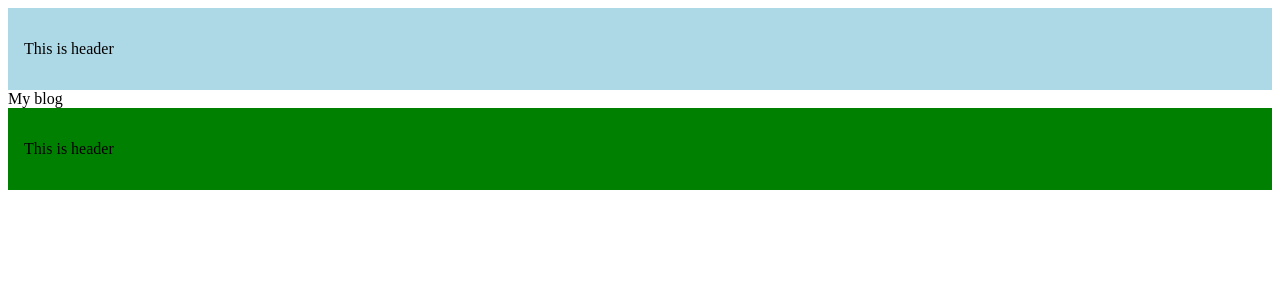
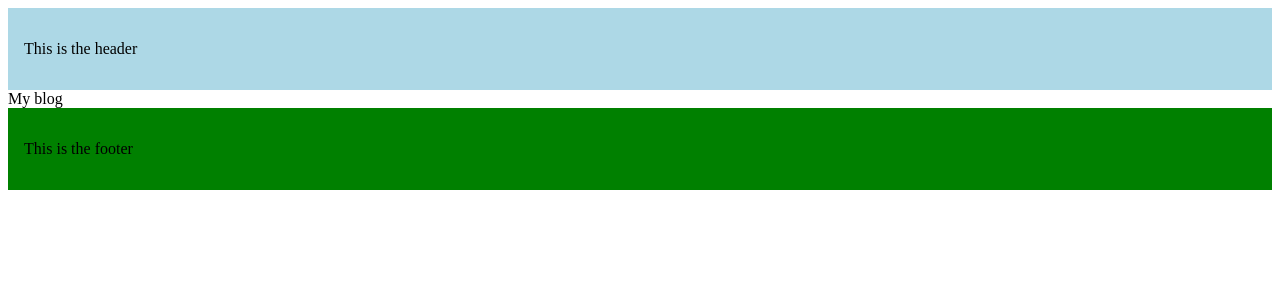
Before and after one commit to ashokneupane100/learnNextJS, a Next.js app in the folder routing-demo/: page /blog in a window 1280 px wide. Shown: the top 300 px of the page. Built offline with nearby package versions, Linux system fonts and the light colour scheme.

Commit message:
18. title metadata in next.js

```diff
--- a/routing-demo/src/app/blog/page.jsx
+++ b/routing-demo/src/app/blog/page.jsx
@@ -1,7 +1,11 @@
-import React from 'react'
+import React from "react";
+
+export const metadata = {
+  title: {
+    absolute: "Blog By Ashok",
+  },
+};
 
 export default function page() {
-  return (
-    <div>My blog</div>
-  )
+  return <div>My blog</div>;
 }
--- a/routing-demo/src/app/layout.js
+++ b/routing-demo/src/app/layout.js
@@ -1,25 +1,27 @@
+import { Metadata } from "next";
+
 export const metadata = {
-  title: 'Next.js',
-  description: 'Generated by Next.js',
-}
+  title: {
+
+    default: "Next.js Tutorial - Codevolution.",
+    template: "%s | Codevolution",
+  },
+};
 
 export default function RootLayout({ children }) {
   return (
     <html lang="en">
       <body>
-        <header
-          style={{backgroundColor:"lightblue",padding:"1rem"}}>
-          <p>This is header</p>
+        <header style={{ backgroundColor: "lightblue", padding: "1rem" }}>
+          <p>This is the header</p>
         </header>
 
         {children}
 
-        <footer
-          style={{backgroundColor:"green",padding:"1rem"}}>
-          <p>This is header</p>
+        <footer style={{ backgroundColor: "green", padding: "1rem" }}>
+          <p>This is the footer</p>
         </footer>
-
-        </body>
+      </body>
     </html>
-  )
+  );
 }
```
